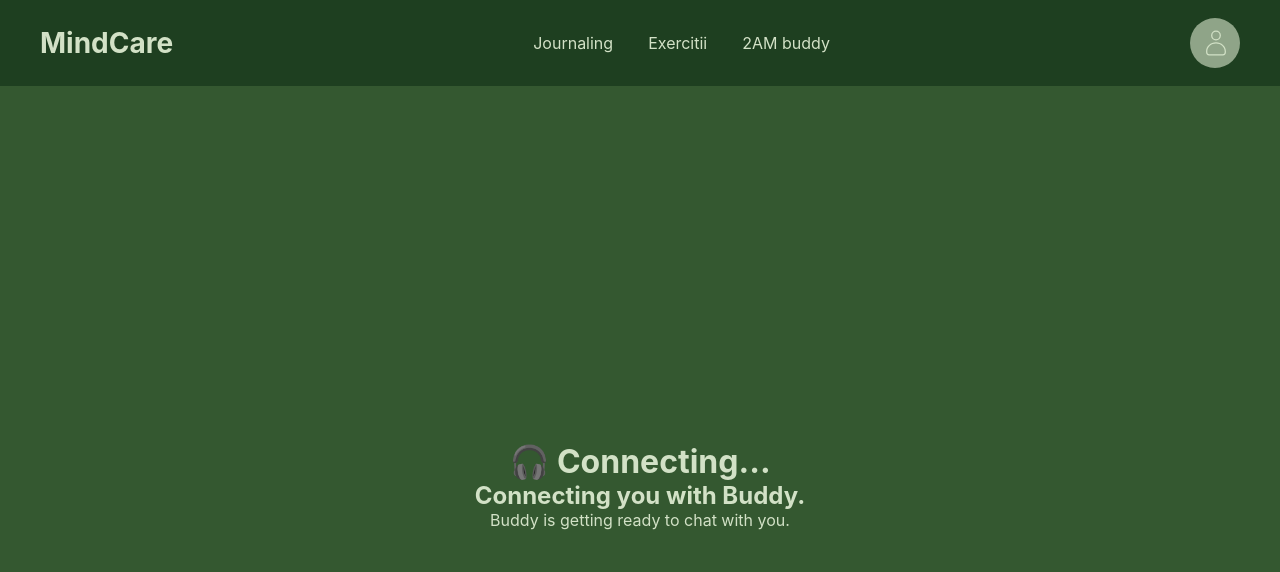
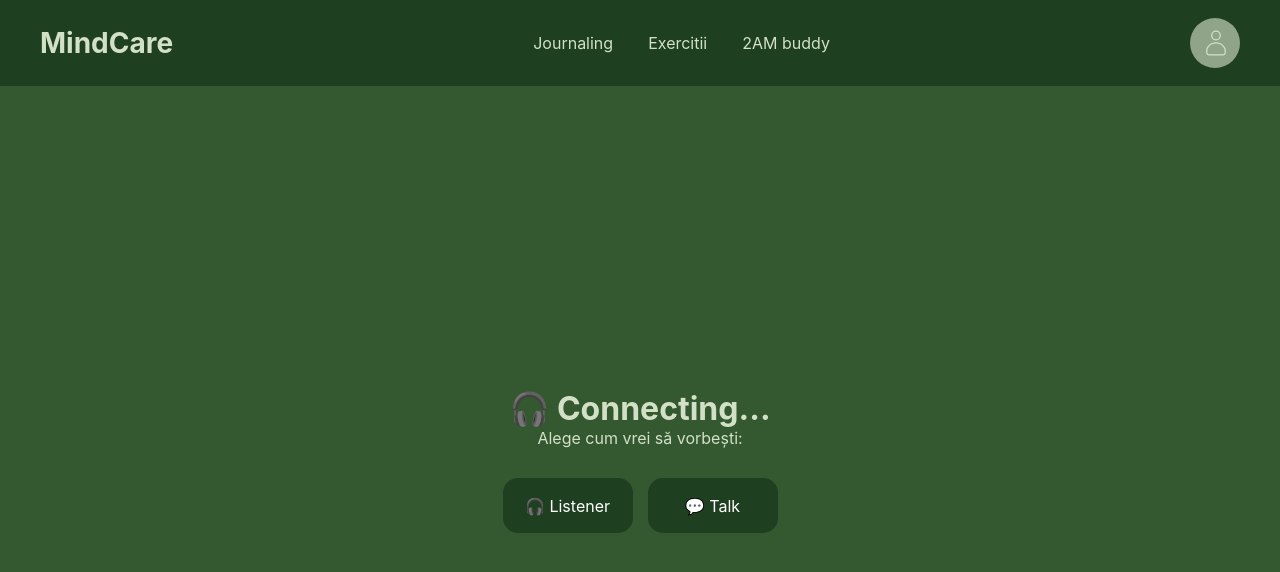
Before and after one commit to plouaincet/hackathon, a React (Vite) app: page /listen in a window 1280 px wide. Shown: the top 572 px of the page. Built offline with nearby package versions, Linux system fonts and the light colour scheme.

Commit message:
am facut chat ul

```diff
--- a/src/components/Header.jsx
+++ b/src/components/Header.jsx
@@ -15,7 +15,7 @@ function Header() {
       <nav className={`nav ${menuOpen ? "active" : ""}`}>
         <Link to="/journal">Journaling</Link>
         <Link to="/calm">Exercitii</Link>
-        <Link to="/vent">2AM buddy</Link>
+        <Link to="/listen">2AM buddy</Link>
       </nav>
 
        <button className="account-btn">
--- a/src/index.css
+++ b/src/index.css
@@ -305,3 +305,40 @@ body{
     color:#8ba993;
 
 }
+
+.role-options {
+    display: flex;
+    justify-content: center;
+    align-items: center;
+    gap: 15px;
+
+    margin-top: 30px;
+}
+
+
+.role-btn {
+
+    width: 130px;
+    height: 55px;
+
+    border: none;
+    border-radius: 15px;
+
+    background: #1e3f20;
+    color: white;
+
+    font-size: 16px;
+
+    cursor: pointer;
+
+    transition: .25s;
+    margin-bottom: 50px;
+}
+
+
+.role-btn:hover {
+
+    background: #3f6843;
+    transform: translateY(-3px);
+
+}
--- a/src/pages/Listen.jsx
+++ b/src/pages/Listen.jsx
@@ -1,19 +1,163 @@
-export default function Listen(){
+import { useState } from "react";
 
-    return(
+export default function Listen() {
 
+    const [role, setRole] = useState("");
+    const [partner, setPartner] = useState("");
+    const [gender, setGender] = useState("");
+
+
+    function selectRole(type) {
+        setRole(type);
+        setPartner("");
+        setGender("");
+    }
+
+
+    const ready =
+        (role === "listener" && gender) ||
+        (role === "vent" && partner && gender);
+
+
+    return (
         <div className="page">
 
             <h1>🎧 Connecting...</h1>
 
-            <h2>Connecting you with Buddy.</h2>
+            <p>Alege cum vrei să vorbești:</p>
 
-            <p>
-                Buddy is getting ready to chat with you.
-            </p>
+
+            <div className="role-options">
+
+    <button
+        className="role-btn"
+        onClick={() => selectRole("listener")}
+    >
+        🎧 Listener
+    </button>
+
+
+    <button
+        className="role-btn"
+        onClick={() => selectRole("vent")}
+    >
+        💬 Talk
+    </button>
+
+</div>
+
+
+
+            {role === "listener" && (
+
+                <div className="sliderBox">
+
+                    <h2>Ce gen preferi?</h2>
+
+                    <GenderButtons
+                        setGender={setGender}
+                    />
+
+                </div>
+
+            )}
+
+
+
+            {role === "vent" && (
+
+                <div className="sliderBox">
+
+                    <h2>Cu cine vrei să vorbești?</h2>
+
+
+                    <button
+                        className="activity"
+                        onClick={() => setPartner("vent")}
+                    >
+                        💬 Cineva care la fel vorbeste
+                    </button>
+
+
+                    <button
+                        className="activity"
+                        onClick={() => setPartner("listener")}
+                    >
+                        🎧 Cineva care asculta
+                    </button>
+
+
+
+                    {partner && (
+
+                        <>
+                            <h2>
+                                Ce gen preferi?
+                            </h2>
+
+                            <GenderButtons
+                                setGender={setGender}
+                            />
+                        </>
+
+                    )}
+
+                </div>
+
+            )}
+
+
+
+            {ready && (
+
+                <div className="sliderBox">
+
+                    <h2>
+                        🔎 Îți căutăm un chat...
+                    </h2>
+
+                    <p>
+                        Așteaptă puțin, găsim persoana potrivită.
+                    </p>
+
+                </div>
+
+            )}
 
         </div>
+    );
+}
 
-    )
 
+
+function GenderButtons({setGender}) {
+
+    return (
+        <div>
+
+            <button
+                className="activity"
+                onClick={() => setGender("female")}
+            >
+                👩 Femeie
+            </button>
+
+
+            <button
+                className="activity"
+                onClick={() => setGender("male")}
+            >
+                👨 Bărbat
+            </button>
+
+
+            <button
+                className="activity"
+                onClick={() => setGender("any")}
+            >
+                🌈 Oricare
+            </button>
+
+        </div>
+    );
 }
```
